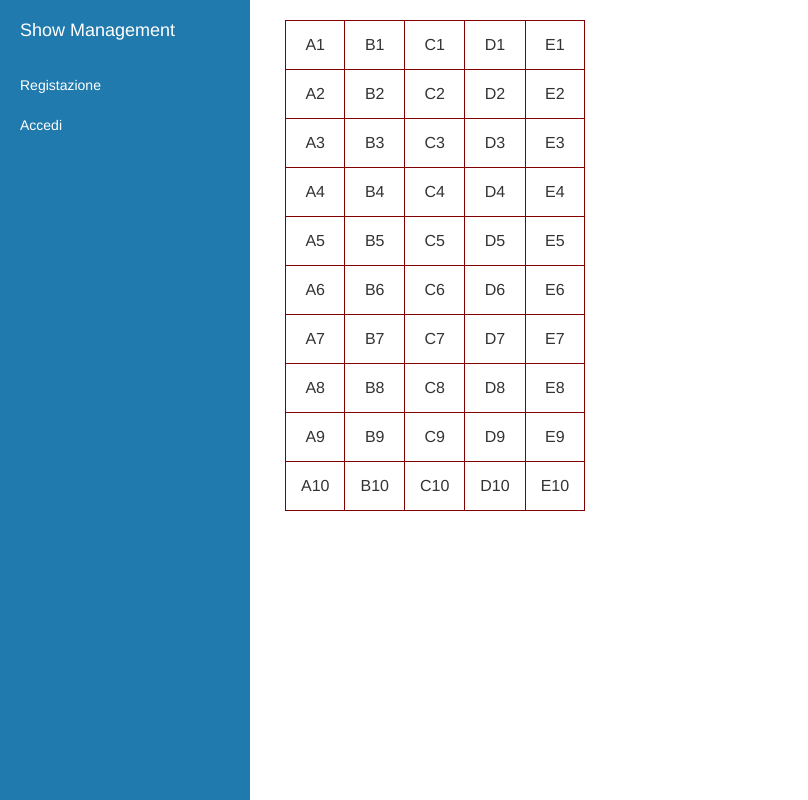
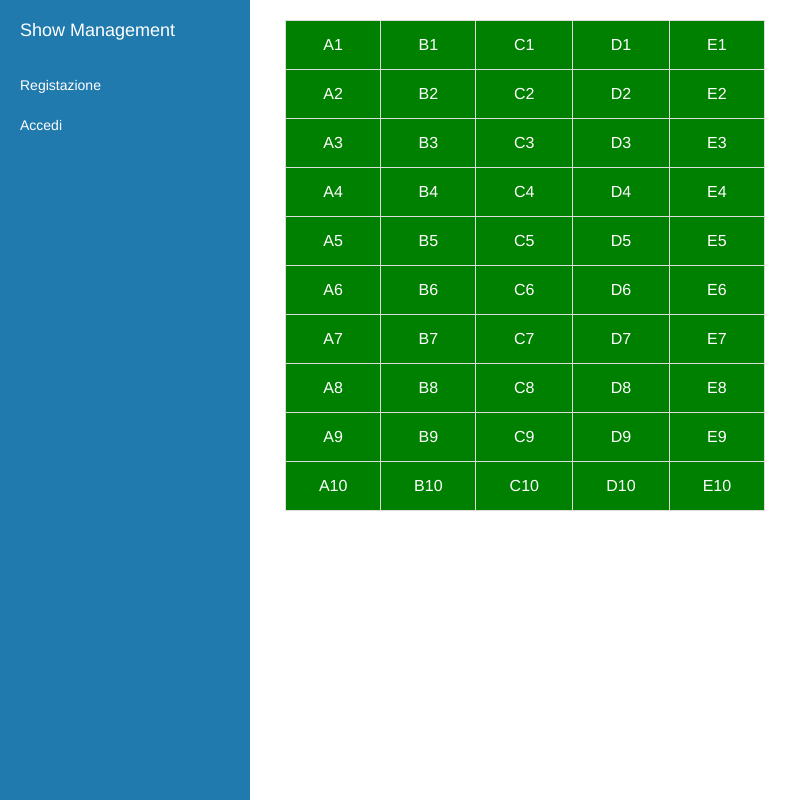
Before and after one commit to darioplatania/Reservations_Management, a PHP site: page /include/prenotazioni.php in a window 1280 px wide. Shown: the whole page, without its empty margins (0-808 px from the left). Run offline with PHP 8.4, Linux system fonts and the light colour scheme.

Commit message:
change color into row

```diff
--- a/include/prenotazioni.php
+++ b/include/prenotazioni.php
@@ -21,15 +21,24 @@
         <script src="https://oss.maxcdn.com/libs/html5shiv/3.7.0/html5shiv.js"></script>
         <script src="https://oss.maxcdn.com/libs/respond.js/1.4.2/respond.min.js"></script>
     <![endif]-->
-    <style type="text/css">
-    table {
-    border-collapse:collapse;
+<style>
+table, td, th {
+    border: 1px solid #ddd;
     text-align: center;
-    }
-    td {border: 1px solid maroon;
-      padding:15px
-      }
-    </style>
+    background-color: green;
+}
+
+table {
+    border-collapse: collapse;
+    width: 50%;
+}
+
+th, td {
+    padding: 15px;
+    color: white;
+
+}
+</style>
 
 </head>
 
@@ -55,6 +64,7 @@
           <!-- /#sidebar-wrapper -->
 
           <!-- Page Content -->
+
           <div id="page-content-wrapper">
               <div class="container-fluid">
                   <div class="row">
@@ -75,7 +85,6 @@
                         document.write('</table>');
                         document.close();
                         </script>
-
                       </div>
                   </div>
               </div>
```
